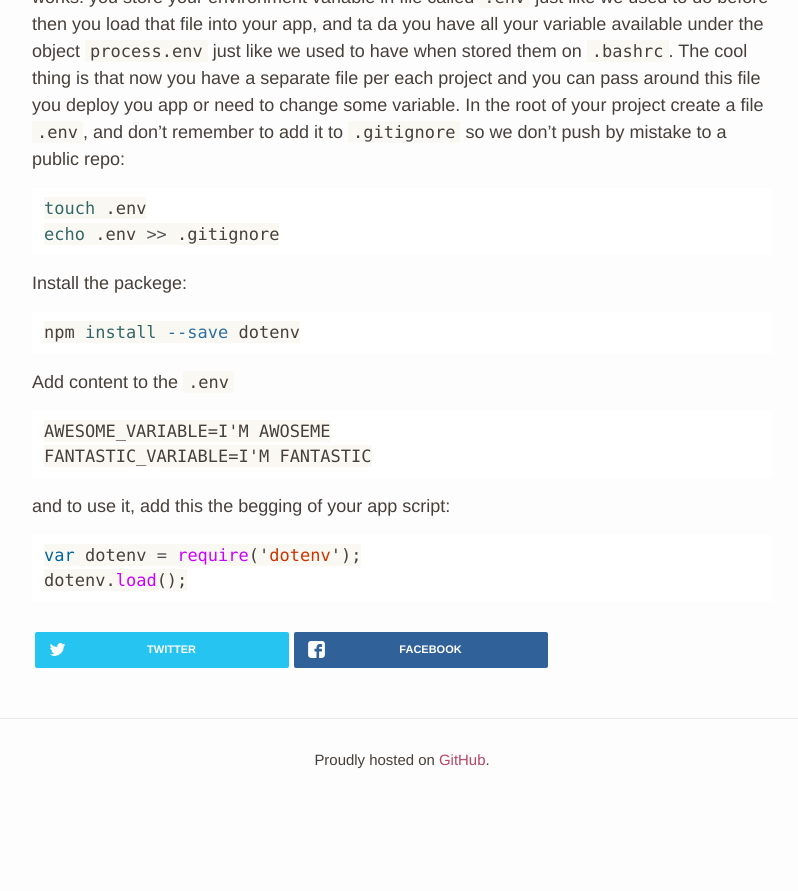
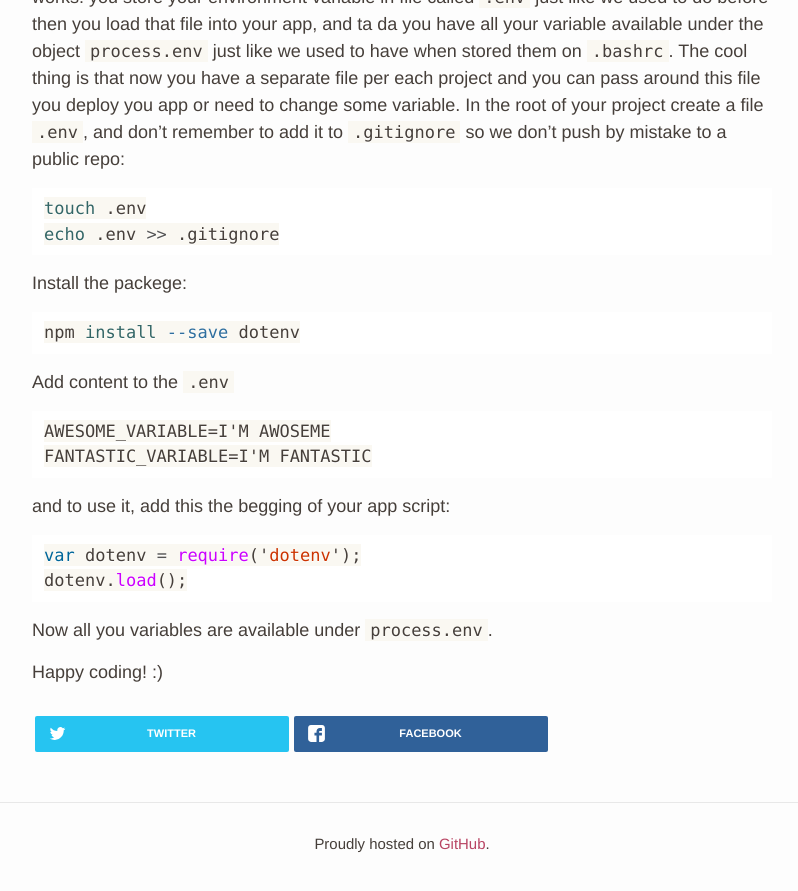
Before and after one commit to Edmeral/Edmeral.github.io, a Jekyll site: the page built from _posts/2015-02-03-node-conf.md, in a window 1280 px wide and 900 px high, scrolled down 1192 px. Shown: the top 891 px of the window, without its empty margins (238-1036 px from the left). Built offline with Jekyll 4.4.1, drawn with Linux system fonts in a browser that asks for light colours; nearby versions of some CDN libraries; emoji names are drawn with the system emoji font; some web fonts are replaced; Markdown is read by kramdown in place of the engine named in the settings; comment, search, counter and statistics services are not loaded; before the commit the page ends 2008 px from its top, so only the background shows below that.

Commit message:
Finished article

````diff
--- a/_posts/2015-02-03-node-conf.md
+++ b/_posts/2015-02-03-node-conf.md
@@ -57,3 +57,7 @@ and to use it, add this the begging of your app script:
 var dotenv = require('dotenv');
 dotenv.load();
 ```
+
+Now all you variables are available under `process.env`.
+
+Happy coding! :)
````
